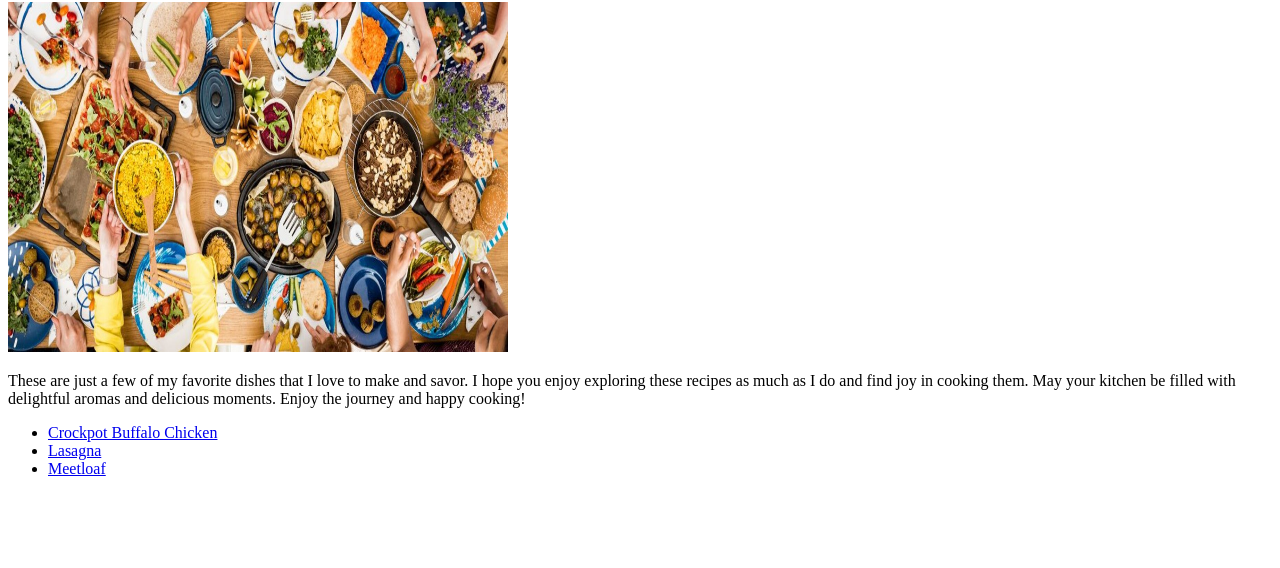
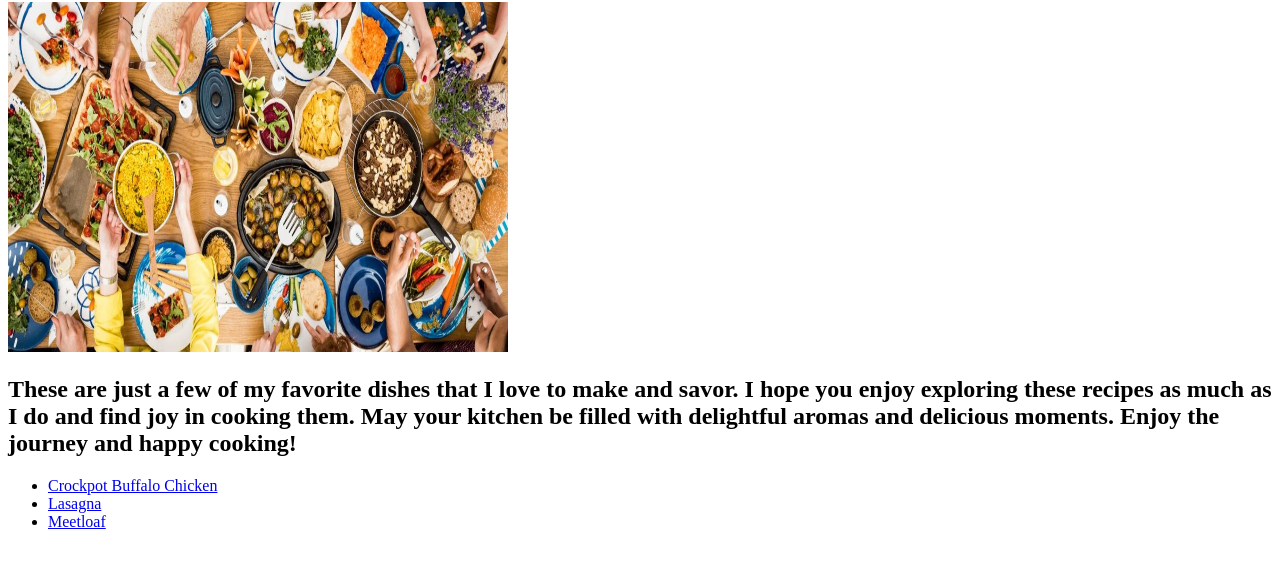
Before and after one commit to klip99/odin-recipes, a plain HTML site: page index.html in a window 1280 px wide. Shown: the part 78-646 px from the top of the page. Drawn offline with Linux system fonts and the light colour scheme.

Commit message:
changed intro describtion text size in index.html

```diff
--- a/index.html
+++ b/index.html
@@ -11,9 +11,9 @@
     <!--Main page Image-->
     <img src="images/family-meal-food.jpg" alt="Meals" width="500" height="350">
     <!-- Introduction and description of the recipes section -->
-    <p>These are just a few of my favorite dishes that I love to make and savor.
+    <h2>These are just a few of my favorite dishes that I love to make and savor.
         I hope you enjoy exploring these recipes as much as I do and find joy in cooking them. May your kitchen be filled with delightful aromas and delicious moments.
-        Enjoy the journey and happy cooking!</p>
+        Enjoy the journey and happy cooking!</h2>
 
         <!-- List of recipes -->
         <ul>
```
